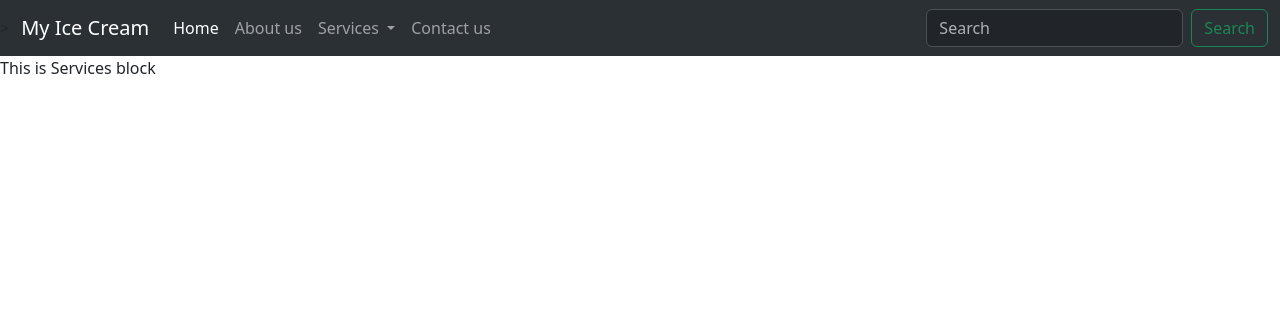
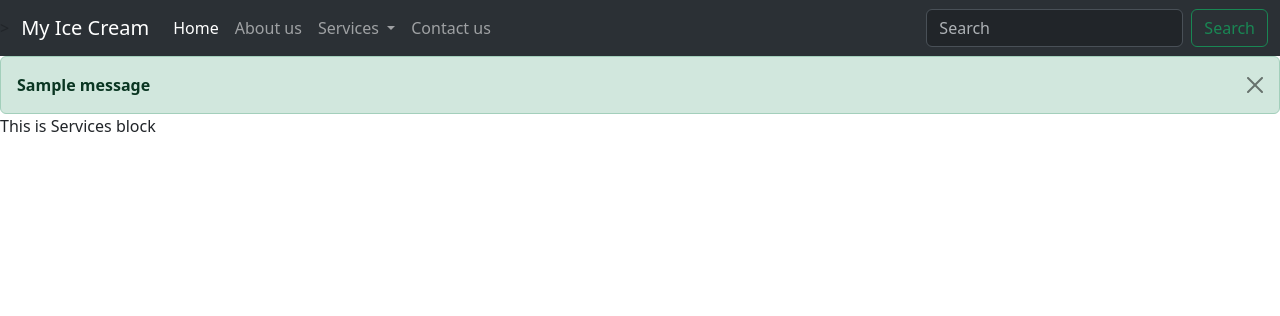
Before and after one commit to Tausif64husain9410/Django, a Django app: page /about in a window 1280 px wide. Shown: the top 316 px of the page. Run offline with Django 5.2, Linux system fonts and the light colour scheme; one stand-in notice (Sample message) is shown.

Commit message:
project end

```diff
--- a/Hello/settings.py
+++ b/Hello/settings.py
@@ -11,6 +11,7 @@ https://docs.djangoproject.com/en/5.0/ref/settings/
 """
 import os
 from pathlib import Path
+from django.contrib.messages import constants as messages
 
 # Build paths inside the project like this: BASE_DIR / 'subdir'.
 BASE_DIR = Path(__file__).resolve().parent.parent
--- a/home/models.py
+++ b/home/models.py
@@ -7,3 +7,6 @@ class Contact(models.Model):
     phone = models.CharField(max_length=122)
     desc = models.TextField()
     date = models.DateField()
+
+    def __str__(self):
+        return self.name
--- a/home/views.py
+++ b/home/views.py
@@ -1,5 +1,7 @@
 from django.shortcuts import render, HttpResponse
-
+from datetime import datetime
+from home.models import Contact
+from django.contrib import messages
 # Create your views here.
 def index(request):
     context = {
@@ -16,4 +18,12 @@ def services(request):
     return render(request, 'services.html')
 
 def contact(request):
+    if request.method == "POST":
+        name = request.POST.get('name')
+        email = request.POST.get('email')
+        phone = request.POST.get('phone')
+        desc = request.POST.get('desc')
+        contact = Contact(name=name, email=email, phone=phone,desc=desc, date =datetime.today() )
+        contact.save()
+        messages.success(request, 'Your message has been sent!')
     return render(request, 'contact.html')
--- a/templates/base.html
+++ b/templates/base.html
@@ -47,6 +47,16 @@
             </div>
 </nav>
 
+
+{% if messages %}
+{% for message in messages%}
+<div class="alert alert-{{message.tags}} alert-dismissible fade show my-0" role="alert">
+  <strong>{{message}}</strong>
+  <button type="button" class="btn-close" data-bs-dismiss="alert" aria-label="Close"></button>
+</div>
+{% endfor %}
+{% endif %}
+
 {% block body %}{% endblock body %}
 
         <script src="https://cdn.jsdelivr.net/npm/@popperjs/core@2.11.8/dist/umd/popper.min.js" integrity="sha384-I7E8VVD/ismYTF4hNIPjVp/Zjvgyol6VFvRkX/vR+Vc4jQkC+hVqc2pM8ODewa9r" crossorigin="anonymous"></script>
```
Also changed, not shown: db.sqlite3.
